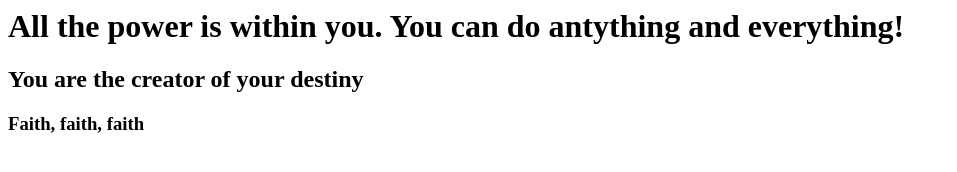
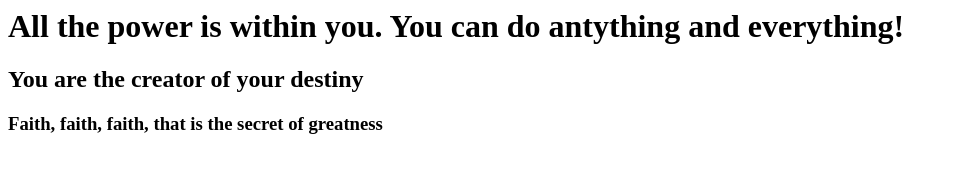
Before and after one commit to malcolm-mccarthy/firstgitrepo, a plain HTML site: page index.html in a window 1280 px wide. Shown: the whole page, without its empty margins (0-957 px from the left). Drawn offline with Linux system fonts and the light colour scheme.

Commit message:
Update index.html
Commit changes on remote

```diff
--- a/index.html
+++ b/index.html
@@ -2,6 +2,6 @@
 <body>
 <h1>All the power is within you. You can do antything and everything!</h1>
 <h2>You are the creator of your destiny</h2>
-<h3>Faith, faith, faith</h3>
+<h3>Faith, faith, faith, that is the secret of greatness</h3>
 </body>
 </html>
```
